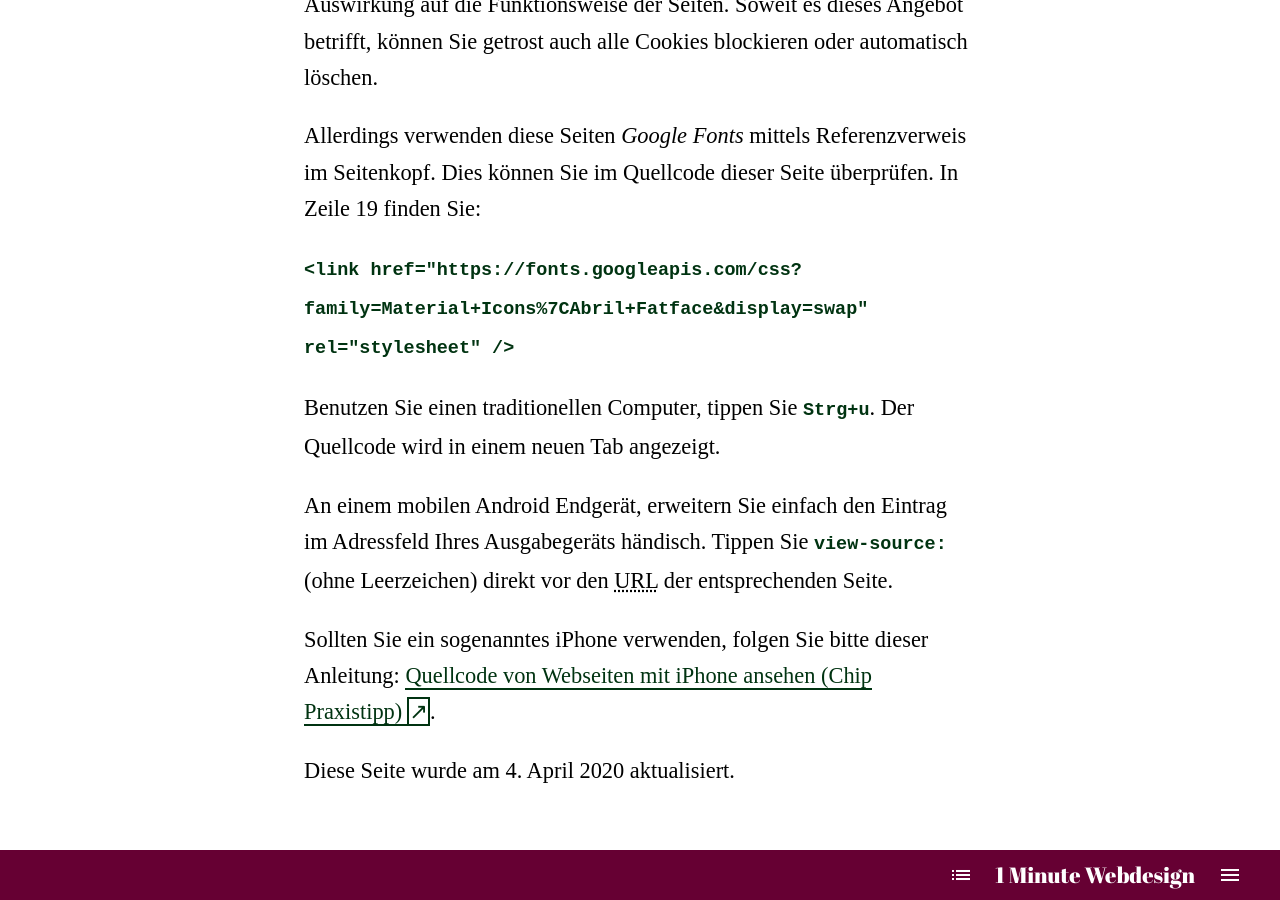
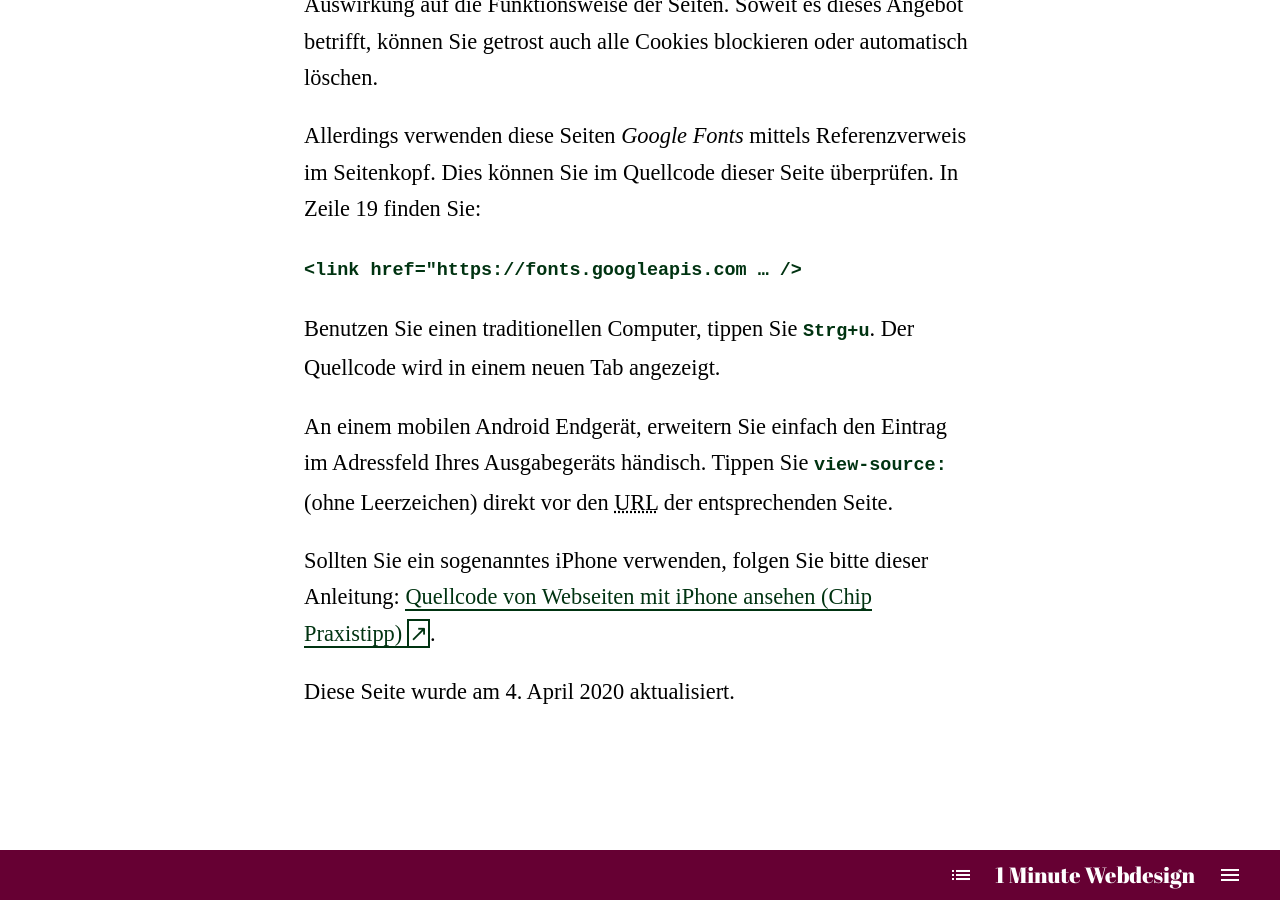
Before and after one commit to gwpachlatko/emwd, a Jekyll site: the page built from DSGVO.md, in a window 1280 px wide and 900 px high, scrolled down 2801 px. Built offline with Jekyll 4.4.1, drawn with Linux system fonts in a browser that asks for light colours.

Commit message:
Update file

```diff
--- a/DSGVO.md
+++ b/DSGVO.md
@@ -43,7 +43,7 @@ Abschließend sei noch gesagt, dass _1 Minute Webdesign_ aktiv weder Gebrauch vo
 
 Allerdings verwenden diese Seiten _Google Fonts_ mittels Referenzverweis im Seitenkopf. Dies können Sie im Quellcode dieser Seite überprüfen. In Zeile 19 finden Sie:
 
-<code>&lt;link href&#61;&#34;https&#58;&#47;&#47;fonts.googleapis.com&#47;css&#63;family&#61;Material+Icons&#37;7CAbril+Fatface&amp;display&#61;swap&#34; rel&#61;&#34;stylesheet&#34; &#47;&gt;</code>
+<code>&lt;link href&#61;&#34;https&#58;&#47;&#47;fonts.googleapis.com … &#47;&gt;</code>
 
 Benutzen Sie einen traditionellen Computer, tippen Sie <code><abbr>Strg</abbr>+u</code>. Der Quellcode wird in einem neuen Tab angezeigt.
 
```
